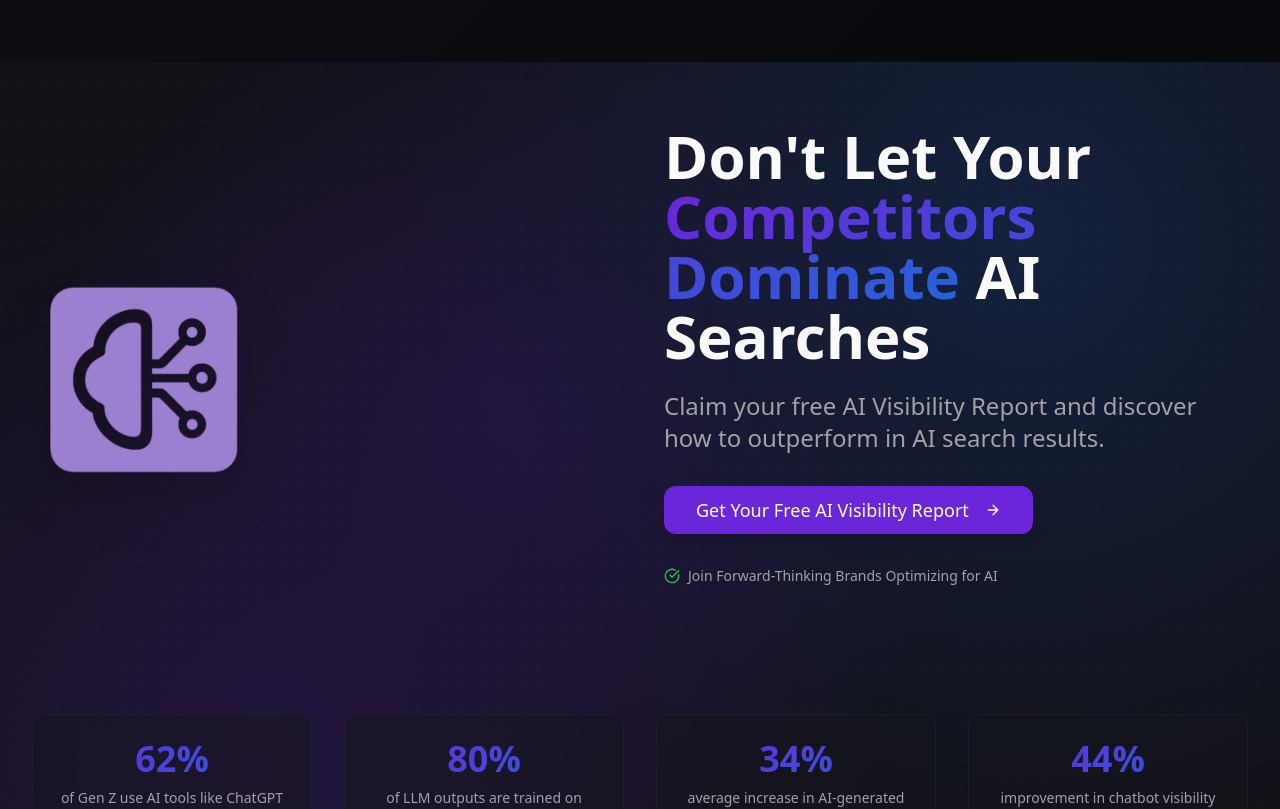
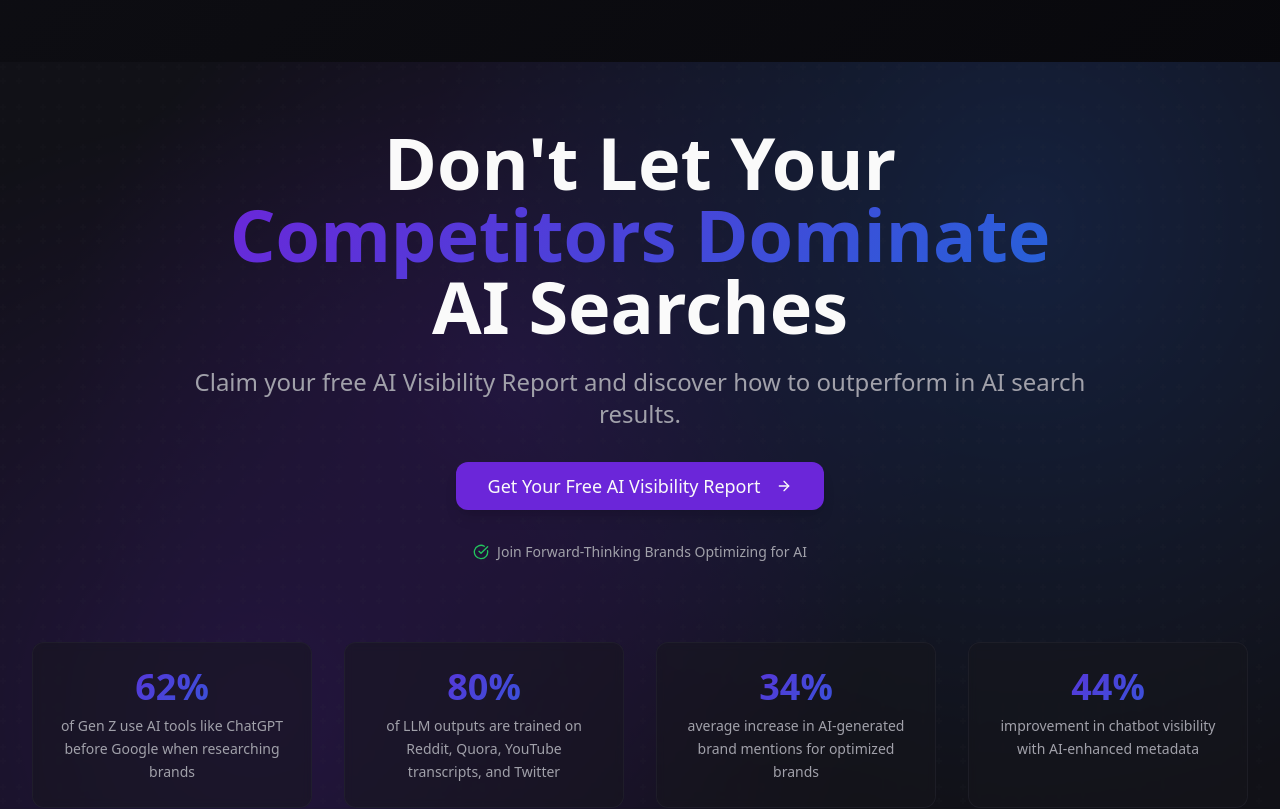
Before and after one commit to raaadu/geora-ai-visibility-page, a React (Vite) app: page / in a window 1280 px wide. Shown: the part 1160-1969 px from the top of the page. Built offline with nearby package versions, Linux system fonts and the light colour scheme.

Commit message:
Refactor: Adjust hero section and navbar

```diff
--- a/src/components/Header.tsx
+++ b/src/components/Header.tsx
@@ -23,7 +23,7 @@ export default function Header({ isDark, toggleTheme }: HeaderProps) {
           {/* Combined Logo */}
           <div className="flex items-center gap-3 cursor-pointer group hover:opacity-90 transition-opacity duration-200">
             <img
-              src="/lovable-uploads/f66def2f-c175-45e1-a2fd-26742e104c89.png"
+              src="/src/assets/geora-logo-icon.png"
               alt="Geora Icon"
               className="h-8 w-8 object-contain brightness-0 invert"
             />
--- a/src/components/HeroSection.tsx
+++ b/src/components/HeroSection.tsx
@@ -54,22 +54,11 @@ export default function HeroSection() {
       </div>
 
       <div className="container mx-auto px-4 lg:px-8 relative z-10 py-16">
-        <div className="grid lg:grid-cols-2 gap-12 items-center">
-          {/* Logo Section */}
-          <div className="flex justify-center lg:justify-start">
-            <div className="relative">
-              <img
-                src={georaLogoIcon}
-                alt="Geora AI Logo"
-                className="w-32 h-32 md:w-48 md:h-48 lg:w-56 lg:h-56 object-contain drop-shadow-2xl"
-              />
-            </div>
-          </div>
-
+        <div className="max-w-4xl mx-auto">
           {/* Content Section */}
-          <div className="text-center lg:text-left">
+          <div className="text-center">
             {/* Main Headline */}
-            <h1 className="text-4xl md:text-5xl lg:text-6xl font-bold leading-tight mb-6">
+            <h1 className="text-5xl md:text-6xl lg:text-7xl font-bold leading-tight mb-6">
               Don't Let Your{" "}
               <span className="bg-gradient-primary bg-clip-text text-transparent">
                 Competitors Dominate
@@ -93,7 +82,7 @@ export default function HeroSection() {
                 <ArrowRight className="ml-2 h-5 w-5" />
               </Button>
 
-              <div className="flex items-center justify-center lg:justify-start text-sm text-muted-foreground mt-4">
+              <div className="flex items-center justify-center text-sm text-muted-foreground mt-4">
                 <CheckCircle className="h-4 w-4 text-green-500 mr-2" />
                 Join Forward-Thinking Brands Optimizing for AI
               </div>
```
